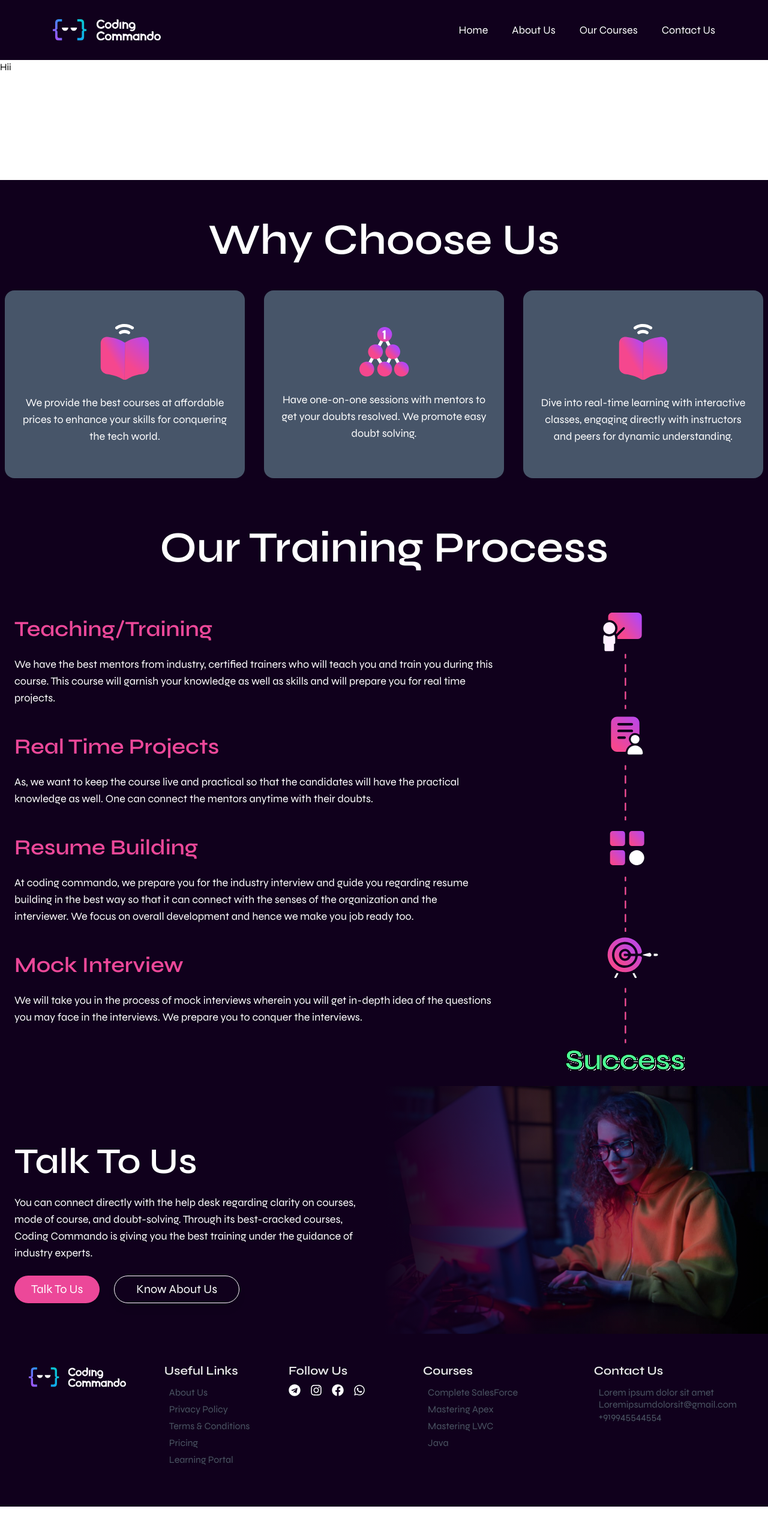
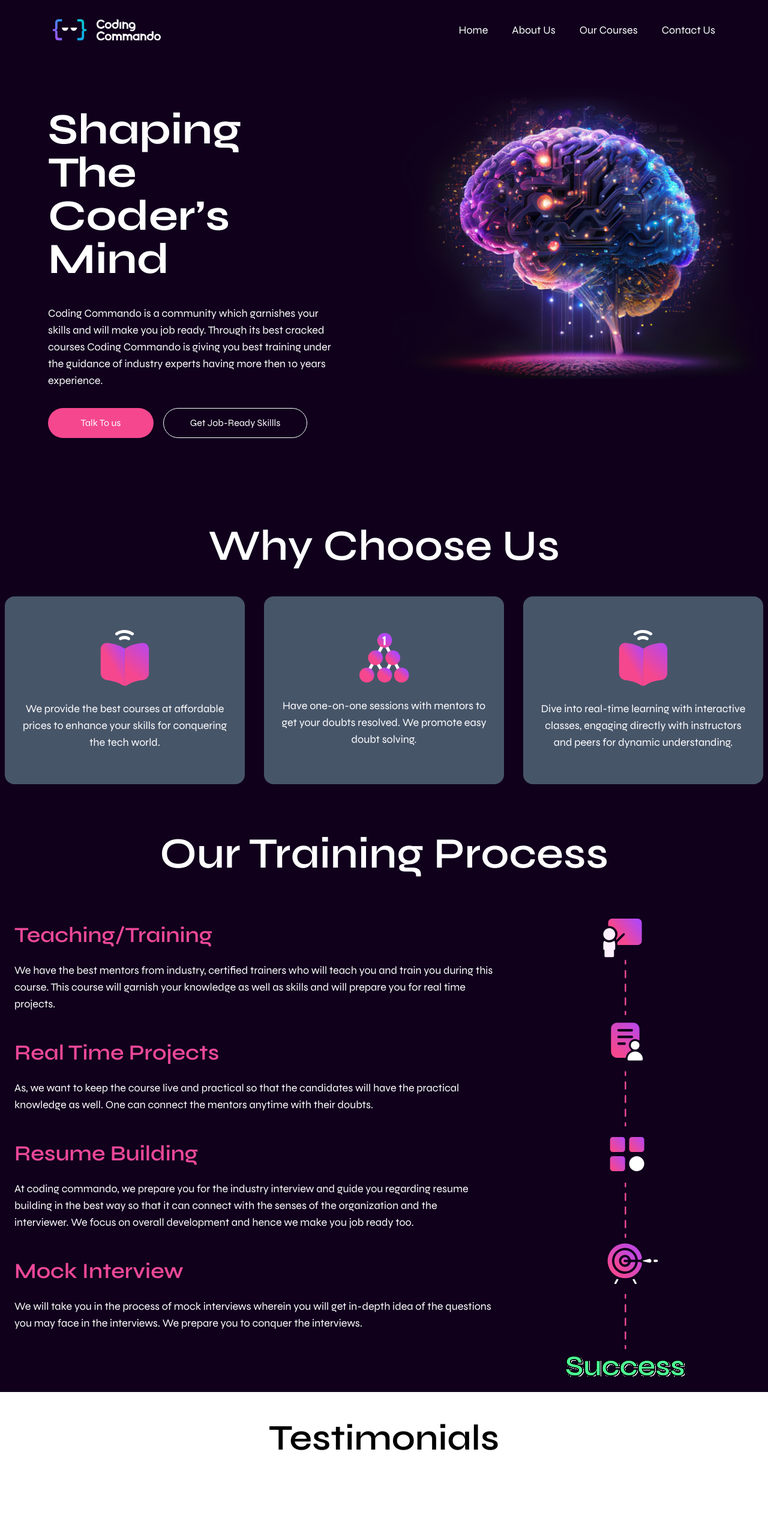
Before and after one commit to mukeshkr123/codding_commando_frontend, a Next.js app: page / in a window 1280 px wide. Shown: the top 2550 px of the page at 60% size. Before the commit the page ends 2511 px from the top, so only its background shows below. Built offline with nearby package versions, Linux system fonts and the light colour scheme.

Commit message:
added shaping component

```diff
--- /dev/null
+++ b/app/(root)/(home)/_components/Shaping.jsx
@@ -0,0 +1,42 @@
+import Image from "next/image";
+import React from "react";
+
+const Shaping = () => {
+  return (
+    <div className="flex flex-col md:flex-row bg-[#10001C] text-white">
+      {/* Box 1 */}
+      <div className="md:w-1/2 p-4 flex flex-col space-y-2 px-8 xl:px-20 xl:py-20 xl:space-y-8 xl:p-0">
+        <h1 className="text-5xl xl:text-7xl font-bold mb-2 ">
+          Shaping The <br /> Coder’s Mind
+        </h1>
+        <p className=" mb-4  xl:text-lg">
+          Coding Commando is a community which garnishes your skills and will
+          make you job ready. Through its best cracked courses Coding Commando
+          is giving you best training under the guidance of industry experts
+          having more then 10 years experience.
+        </p>
+        <div className="flex flex-col space-y-4 md:space-y-0 md:flex-row md:space-x-4">
+          <button className="bg-[#F5478E] w-44 rounded-[45px] py-2 xl:py-3">
+            Talk To us
+          </button>
+          <button className="w-60 bg-transparent border border-white py-2  xl:py-3 rounded-[45px] ">
+            Get Job-Ready Skillls
+          </button>
+        </div>
+      </div>
+
+      {/* Box 2 */}
+      <div className="md:w-1/2 p-4">
+        <Image
+          src="/assets/images/brain-svg.svg"
+          alt="Sample"
+          width={500}
+          height={300}
+          className="w-full h-auto rounded"
+        />
+      </div>
+    </div>
+  );
+};
+
+export default Shaping;
--- /dev/null
+++ b/app/(root)/(home)/_components/Testimonial.jsx
@@ -0,0 +1,15 @@
+import React from "react";
+
+const Testimonial = () => {
+  return (
+    <div className="h-screen w-full py-8">
+      <div className="flex items-center justify-center">
+        <h1 className="text-black font-syne text-6xl font-semibold leading-normal capitalize">
+          Testimonials
+        </h1>
+      </div>
+    </div>
+  );
+};
+
+export default Testimonial;
--- a/app/(root)/(home)/page.jsx
+++ b/app/(root)/(home)/page.jsx
@@ -1,12 +1,19 @@
 import React from "react";
 import ChooseUs from "./_components/ChooseUs";
+import Testimonial from "./_components/Testimonial";
+import Shaping from "./_components/Shaping";
 
 export default function HomePage() {
   return (
     <div>
+      {/* Shaping  */}
+      <Shaping />
+
       {/* Choose us  */}
-      <div className="h-[200px]"> Hii</div>
       <ChooseUs />
+
+      {/* Testimonials  */}
+      <Testimonial />
     </div>
   );
 }
--- a/components/shared/navbar/navbar.jsx
+++ b/components/shared/navbar/navbar.jsx
@@ -23,7 +23,7 @@ const navLinks = [
 
 export default function Navbar() {
   return (
-    <nav className="w-full bg-[#10001C]  text-white px-10 py-8 md:px-16 lg:px-18 xl:px-20">
+    <nav className="w-full bg-[#10001C] min-h-[10vh]  text-white px-10 py-8 md:px-16 lg:px-18 xl:px-20">
       <div className="flex justify-between px-2 items-center">
         {/* logo  */}
         <div>
```
Also changed, not shown: public/assets/images/brain-svg.svg (added).
